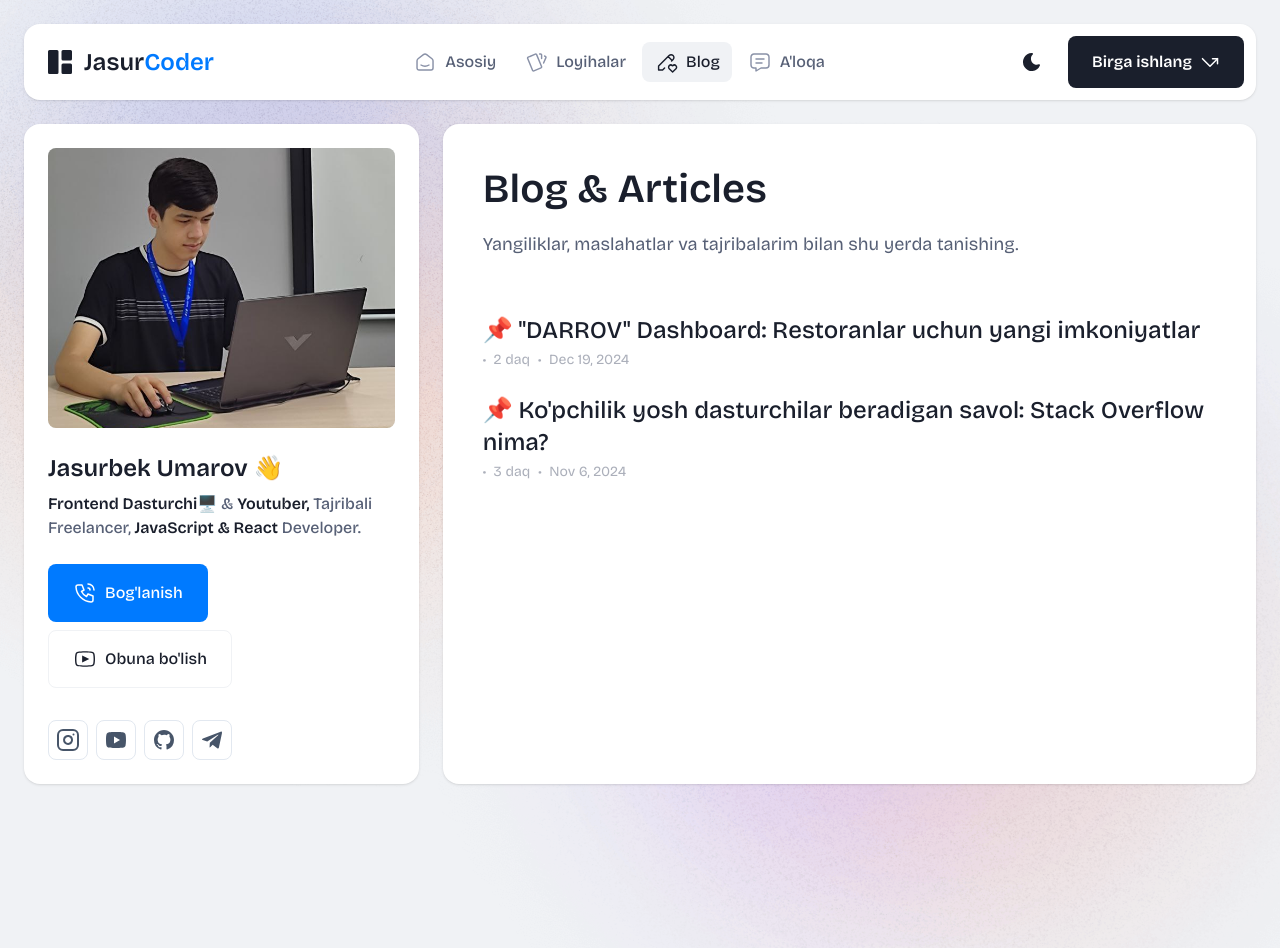
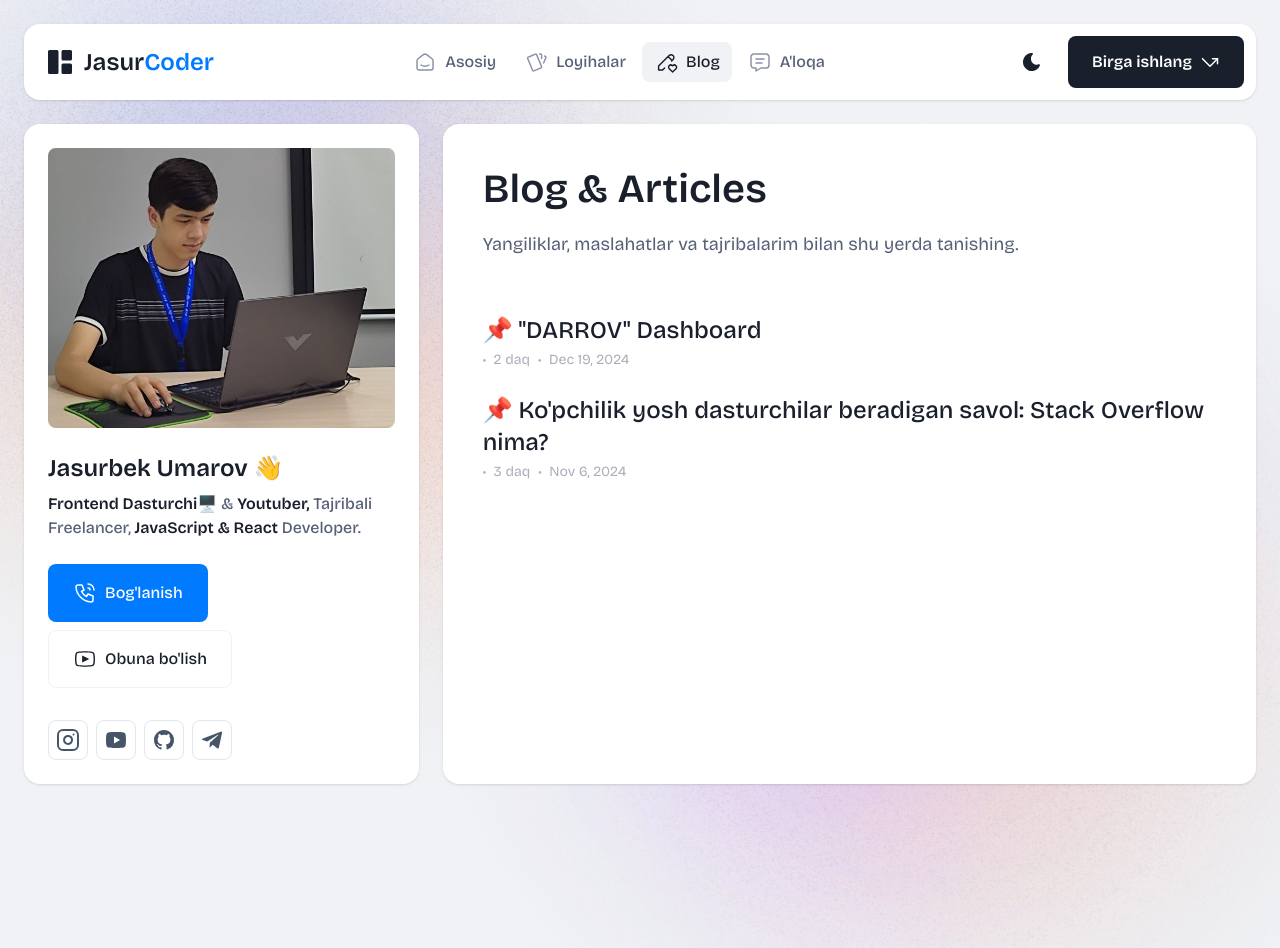
Before and after one commit to jasurumarov/portfolio_v3, a React (Vite) app: page /blog in a window 1280 px wide. Built offline with nearby package versions, Linux system fonts and the light colour scheme.

Commit message:
blog title color changed

```diff
--- a/src/components/blogComp/BlogComp.jsx
+++ b/src/components/blogComp/BlogComp.jsx
@@ -19,8 +19,8 @@ const BlogComp = () => {
                     <div className="">
                         <div className="mt-6">
                             <h2 className="text-xl font-bricolage5 xl:text-2xl">
-                                <Link to="2" className="inline-block text-dark transition hover:text-primary dark:text-light/70 dark:hover:text-primary">
-                                    📌 "DARROV" Dashboard: Restoranlar uchun yangi imkoniyatlar
+                                <Link to="2" className="inline-block text-dark transition hover:text-primary dark:text-light dark:hover:text-primary">
+                                    📌 "DARROV" Dashboard
                                 </Link>
                             </h2>
                             <ul className="mt-1 flex flex-wrap items-center gap-2">
@@ -34,7 +34,7 @@ const BlogComp = () => {
                         </div>
                         <div className="mt-6">
                             <h2 className="text-xl font-bricolage5 xl:text-2xl">
-                                <Link to="1" className="inline-block text-dark transition hover:text-primary dark:text-light/70 dark:hover:text-primary">
+                                <Link to="1" className="inline-block text-dark transition hover:text-primary dark:text-light dark:hover:text-primary">
                                     📌 Ko'pchilik yosh dasturchilar beradigan savol: Stack Overflow nima?
                                 </Link>
                             </h2>
```
